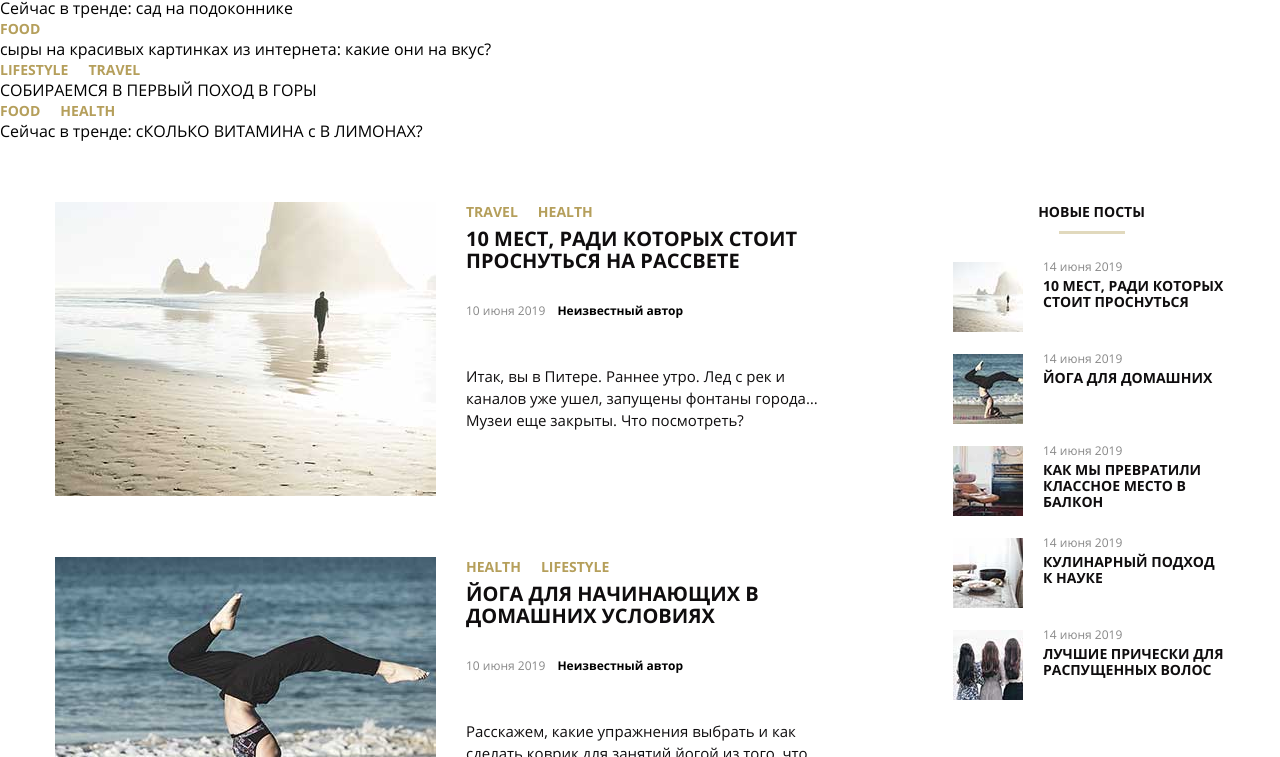
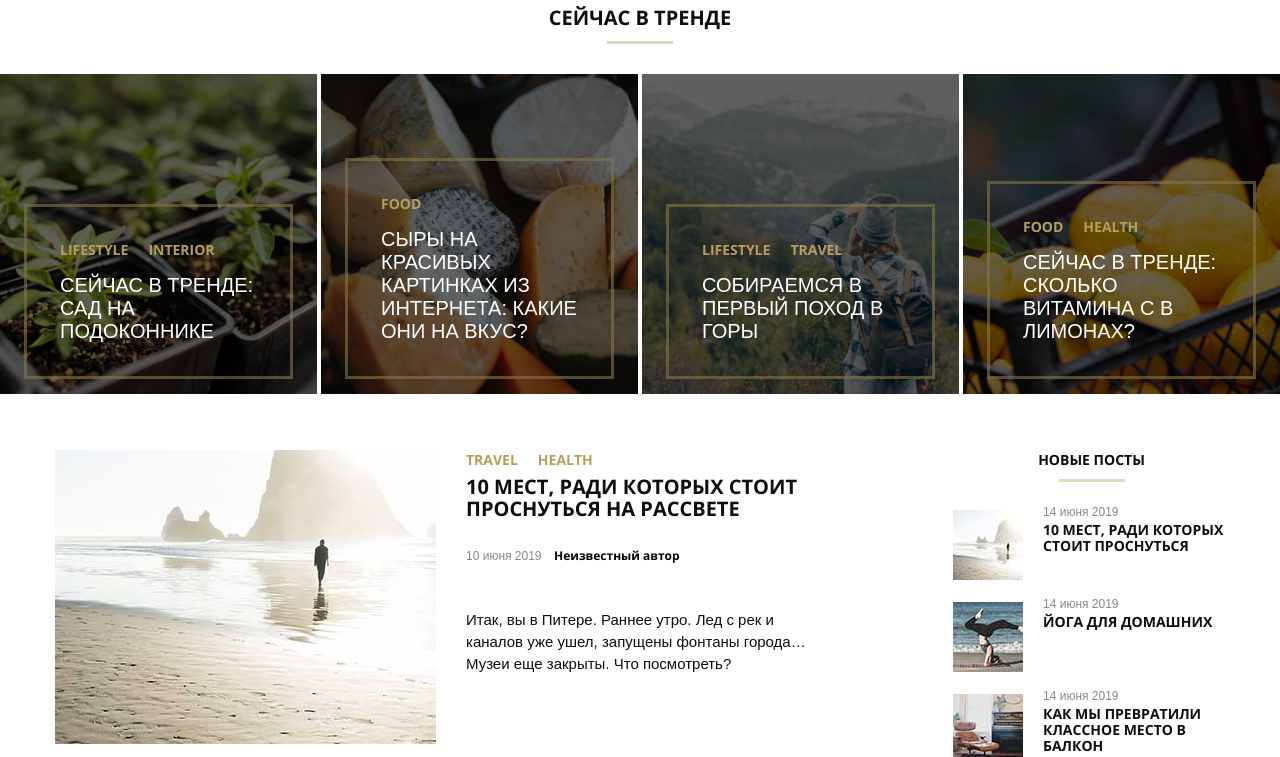
Before and after one commit to Nomober/mq-diplom, a plain HTML site: page index.html in a window 1280 px wide. Shown: the part 505-1262 px from the top of the page. Drawn offline with Linux system fonts and the light colour scheme; files whose address does not match are found by name.

Commit message:
Add files via upload

```diff
--- a/css/style.css
+++ b/css/style.css
@@ -15,16 +15,19 @@ li {
 }
 
 @font-face {
-  font-family: OpenSans-Regular;
-  src: url(../fonts/OpenSans-Regular.woff);
+  font-family: "OpenSans";
+  src: url(../fonts/OpenSans-Regular.woff) format("woff"), url(../fonts/OpenSans-Regular.woff2) format("woff2"), url(../fonts/OpenSans-Regular.ttf) format("ttf");
+  font-weight: normal;
+  font-display: swap;
 }
 @font-face {
-  font-family: OpenSans-Bold;
-  src: url(../fonts/OpenSans-Bold.woff);
+  font-family: "OpenSans";
+  src: url(../fonts/OpenSans-Bold.woff) format("woff"), url(../fonts/OpenSans-Bold.woff2) format("woff2"), url(../fonts/OpenSans-Bold.ttf) format("ttf");
+  font-weight: bold;
+  font-display: swap;
 }
 body {
   margin: 0;
-  height: 100%;
 
   font-family: "OpenSans-Regular", sans-serif;
 }
@@ -45,7 +48,7 @@ body {
 
   margin: 0;
 
-  background-image: url(https://netology-code.github.io/html-2-diploma/sources/images/banner-bg.jpg);
+  background-image: url(../images/banner-bg.jpg);
   background-repeat: no-repeat;
   background-size: cover;
 }
@@ -69,7 +72,6 @@ body {
   z-index: 2;
 
   max-width: 1170px;
-  min-width: 1170px;
   margin: auto;
   padding: 0 15px;
 }
@@ -112,14 +114,98 @@ body {
   font-size: 45px;
   text-align: center;
   line-height: 75px;
-  font-family: "OpenSans-Bold", sans-serif;
+  font-family: "OpenSans", sans-serif;
 
   text-transform: uppercase;
   color: #ffffff;
 }
+/* ================TRENDS================= */
+.trends {
+  margin-top: 60px;
+}
+
+.header__trends {
+  margin: 0;
+
+  font-size: 20px;
+  text-align: center;
+  font-family: "OpenSans", sans-serif;
+  text-transform: uppercase;
+
+  color: #0f0d0e;
+}
+.header__trends::after {
+  content: "";
+  display: block;
+  width: 66px;
+  margin: 10px auto 0 auto;
+  border-bottom: 3px solid #e1d9bd;
+}
+
+.trends__box {
+  display: grid;
+  grid-template-columns: repeat(4, 1fr);
+
+  margin-top: 30px;
+  gap: 4px;
+}
+
+.trends__card {
+  position: relative;
+  min-height: 320px;
+  display: flex;
+  align-items: flex-end;
+
+  background-repeat: no-repeat;
+  background-size: cover;
+}
+.trends__card::after {
+  position: absolute;
+  display: block;
+  top: 0;
+  left: 0;
+  z-index: 1;
+
+  width: 100%;
+  height: 100%;
+
+  content: "";
+  background-color: rgba(0, 0, 0, 0.6);
+}
+
+.garden {
+  background-image: url(../images/trend1.jpg);
+}
+.cheese {
+  background-image: url(../images/trend2.jpg);
+}
+.travel {
+  background-image: url(../images/trend3.jpg);
+}
+.lemon {
+  background-image: url(../images/trend4.jpg);
+}
+
+.trend__content {
+  position: relative;
+  margin: 0 24px 15px;
+  padding: 33px;
+
+  border: hsla(47, 30%, 40%, 0.6) solid 3px;
+  z-index: 2;
+}
+
+.trend__text {
+  margin-top: 15px;
+
+  font-size: 20px;
+  text-transform: uppercase;
+
+  color: #ffffff;
+}
 /* ===============MAIN================== */
 .content {
-  margin-top: 60px;
+  margin-top: 56px;
   position: relative;
 }
 
@@ -134,7 +220,8 @@ body {
   left: 0;
   top: 0;
 
-  width: 778px;
+  flex-grow: 1;
+  max-width: 778px;
   min-height: 100%;
 }
 .post {
@@ -162,10 +249,11 @@ body {
 }
 
 .post__tag-link {
-  font-family: "OpenSans-Bold", sans-serif;
+  font-family: "OpenSans", sans-serif;
 
   text-decoration: none;
   color: #b59f5b;
+  font-weight: bold;
 }
 .post__tag-link:hover {
   color: #b59f5b;
@@ -194,7 +282,7 @@ body {
   width: 347px;
 
   text-transform: uppercase;
-  font-family: "OpenSans-Bold", sans-serif;
+  font-family: "OpenSans", sans-serif;
   line-height: 22px;
   font-size: 20px;
 }
@@ -213,7 +301,8 @@ body {
   margin-left: 8px;
 
   font-size: 12px;
-  font-family: "OpenSans-Bold", sans-serif;
+  font-family: "OpenSans", sans-serif;
+  font-weight: bold;
 
   color: #000000;
 }
@@ -254,7 +343,7 @@ body {
 
   font-size: 14px;
   text-align: center;
-  font-family: "OpenSans-Bold", sans-serif;
+  font-family: "OpenSans", sans-serif;
   text-transform: uppercase;
 
   color: #0f0d0e;
@@ -285,7 +374,7 @@ body {
 .new-post__name {
   margin: 2px 0 0 0;
 
-  font-family: "OpenSans-Bold", sans-serif;
+  font-family: "OpenSans", sans-serif;
   font-size: 14px;
   text-transform: uppercase;
   line-height: 16px;
@@ -324,7 +413,7 @@ body {
   width: 48px;
   height: 48px;
 
-  background-image: url(https://netology-code.github.io/html-2-diploma/sources/images/search.svg);
+  background-image: url(../svg/search.svg);
   background-color: #b59f5b;
   background-size: 18px;
   background-repeat: no-repeat;
@@ -367,7 +456,7 @@ body {
   text-align: center;
   font-size: 14px;
   text-transform: uppercase;
-  font-family: "OpenSans-Bold", sans-serif;
+  font-family: "OpenSans", sans-serif;
 
   background-color: #b59f5b;
   color: #ffffff;
@@ -403,7 +492,8 @@ body {
 
 .tag {
   font-size: 12px;
-  font-family: "OpenSans-Bold", sans-serif;
+  font-weight: bold;
+  font-family: "OpenSan", sans-serif;
   text-align: center;
   text-decoration: none;
   padding: 3px 14px;
@@ -432,7 +522,8 @@ body {
 .theme {
   text-decoration: none;
   font-size: 14px;
-  font-family: "OpenSans-Bold", sans-serif;
+  font-weight: bold;
+  font-family: "OpenSans", sans-serif;
 
   color: #0f0d0e;
 }
@@ -444,7 +535,7 @@ sup {
   margin-left: 5px;
 
   font-size: 14px;
-  font-family: "OpenSans-Bold", sans-serif;
+  font-family: "OpenSans", sans-serif;
 
   color: #b59f5b;
 }
@@ -482,13 +573,13 @@ sup {
 }
 
 .tumblr {
-  background-image: url("https://netology-code.github.io/html-2-diploma/sources/images/social/003-tumblr.svg");
+  background-image: url("../svg/003-tumblr.svg");
 }
 .dribbble {
-  background-image: url("https://netology-code.github.io/html-2-diploma/sources/images/social/001-dribbble.svg");
+  background-image: url("../svg/001-dribbble.svg");
 }
 .pinterest {
-  background-image: url("https://netology-code.github.io/html-2-diploma/sources/images/social/002-pinterest.svg");
+  background-image: url("../svg/002-pinterest.svg");
 }
 
 .social__link {
@@ -506,7 +597,7 @@ sup {
 
 .copyright__link {
   font-size: 12px;
-  font-family: "OpenSans-Bold", sans-serif;
+  font-family: "OpenSans", sans-serif;
 
   color: #999999;
   text-decoration: none;
```
